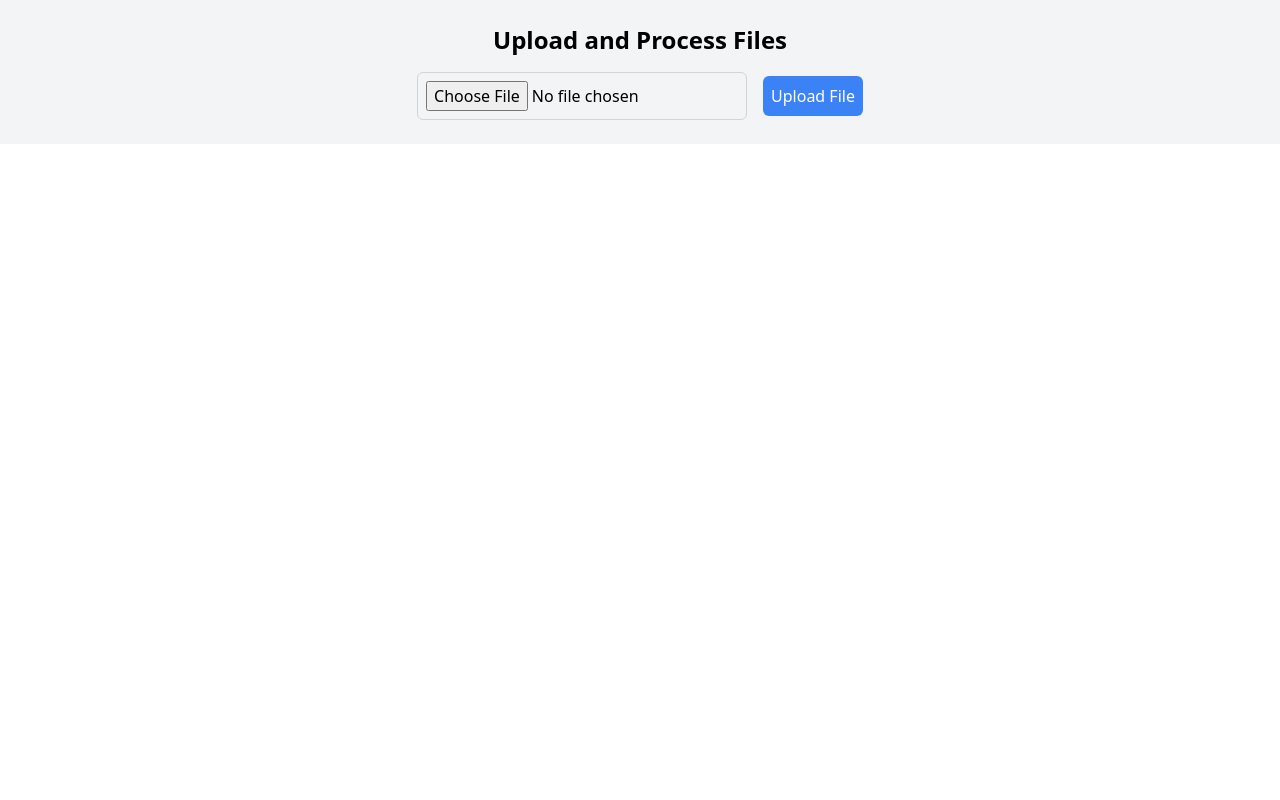
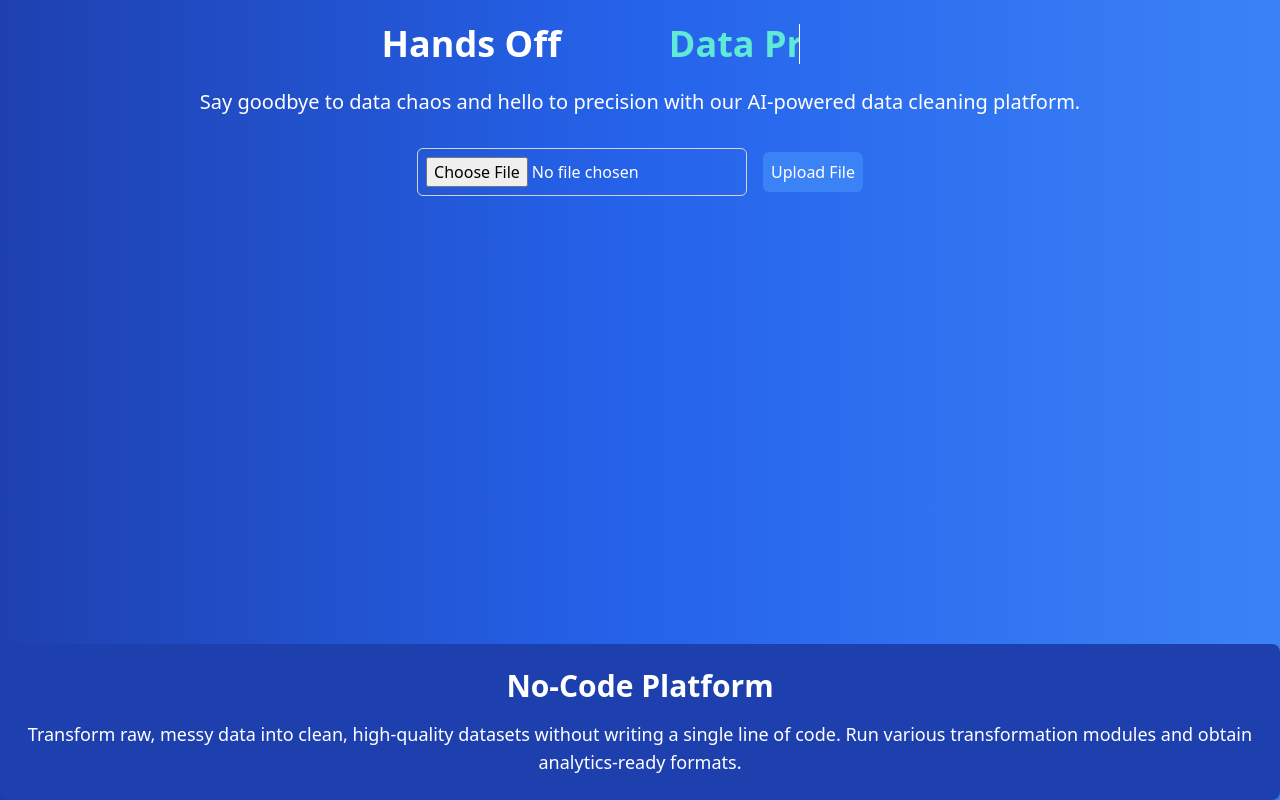
Before and after one commit to MichelleRenyx/File-Processing-System, a React (Vite) app in the folder frontend/: page / in a window 1280 px wide. Built offline with nearby package versions, Linux system fonts and the light colour scheme.

Commit message:
1. debug Header offset 2. Optimize the front-end page

```diff
--- a/frontend/src/App.jsx
+++ b/frontend/src/App.jsx
@@ -3,7 +3,7 @@ import FileUploader from './components/FileUploader';
 import DataProcessor from './components/DataProcessor';
 import PatternInput from './components/PatternInput';
 import DownloadComponent from './components/DownloadComponent';
-// import './styles/App.css';
+import './styles/App.css';
 
 function App() {
   const [htmlData, setHtmlData] = useState('');
@@ -30,24 +30,46 @@ function App() {
     }
   };
 
+
 return (
-  <div className="App p-6 text-center bg-gray-100">
-    <h1 className="text-2xl font-bold mb-4">Upload and Process Files</h1>
+  <div className="App bg-gradient-to-r from-blue-800 via-blue-600 to-blue-500  min-h-screen p-6 text-center text-white">
+    <h1 className="text-4xl font-bold mb-6">
+      Hands Off <span className="text-teal-300"><span className="typing-effect-wrapper"><span className="typing-effect">Data Processment</span></span></span>
+    </h1>
+    <p className="text-xl mb-8">
+      Say goodbye to data chaos and hello to precision with our AI-powered data
+      cleaning platform.
+    </p>
+
     <FileUploader onFileUpload={handleFileUpload} />
+
     {htmlData && (
       <>
-        <h2 className="text-xl font-semibold mt-6">Original Data</h2>
+        <h2 className="text-2xl font-semibold mt-6">Original Data</h2>
         <DataProcessor htmlData={htmlData} />
       </>
     )}
+
     {fileData && <PatternInput fileData={fileData} onProcessData={handleProcessData} />}
+
     {processedHtmlData && (
       <>
-        <h2 className="text-xl font-semibold mt-6">Processed Data</h2>
+        <h2 className="text-2xl font-semibold mt-6">Processed Data</h2>
         <DataProcessor htmlData={processedHtmlData} />
-        <DownloadComponent onDownload={handleDownload} />
+        <div className="mt-6">
+          <DownloadComponent onDownload={handleDownload} />
+        </div>
       </>
     )}
+
+    <div className="fixed inset-x-0 bottom-0 bg-blue-800 p-6 text-center text-white rounded-lg shadow-lg">
+      <h2 className="text-3xl font-semibold mb-4">No-Code Platform</h2>
+      <p className="text-lg">
+        Transform raw, messy data into clean, high-quality datasets without
+        writing a single line of code. Run various transformation modules and
+        obtain analytics-ready formats.
+      </p>
+    </div>
   </div>
 );
 }
--- a/frontend/src/components/DataProcessor.jsx
+++ b/frontend/src/components/DataProcessor.jsx
@@ -1,13 +1,82 @@
 // Responsible for processing uploaded data display.
 
-import React from 'react';
+import React, { useEffect, useState } from 'react';
 
+// Parsing HTML table data
+const parseHTMLTableData = (htmlString) => {
+  const table = document.createElement("table");
+  table.innerHTML = htmlString; // insert the HTML string into the table element
+
+  const rows = Array.from(table.querySelectorAll("tr")); // get all rows
+
+  // get the header row
+  const headerCells = Array.from(rows[0].querySelectorAll("th, td"));
+  const header = headerCells.map((cell) => cell.textContent.trim());
+
+  // parse the data rows
+  const data = rows.slice(1).map((row) => {
+    const cells = Array.from(row.querySelectorAll("td")); // get all cells in the row
+    const rowData = {};
+
+    // map the cells to the header
+    header.forEach((col, index) => {
+      rowData[col] = cells[index]?.textContent.trim() || ""; // if the cell is empty, use an empty string
+    });
+
+    return rowData;
+  });
+
+  return data;
+};
 
 function DataProcessor({ htmlData }) {
+  const [parsedData, setParsedData] = useState([]);
+
+  // Parsing HTML table data
+  useEffect(() => {
+    if (htmlData) {
+      const parsed = parseHTMLTableData(htmlData); // Parsing HTML data
+      setParsedData(parsed); // Store the parsed data in the state
+    }
+  }, [htmlData]);
+
+  const renderTable = () => {
+    if (parsedData.length === 0) return null; // If there is no data, the table will not be rendered.
+
+    const headers = Object.keys(parsedData[0]); // Get the table header (inferred from the key name of the first data row)
+    return (
+      <table className="min-w-full table-auto border-collapse mt-4">
+        <thead>
+          <tr className="bg-blue-950 text-white">
+            {headers.map((header, index) => (
+              <th key={index} className="px-4 py-2 border-r border-white text-left">{header}</th>
+            ))}
+          </tr>
+        </thead>
+        <tbody>
+          {parsedData.map((row, index) => (
+            <tr
+              key={index}
+              className={`odd:bg-blue-900 even:bg-blue-950 hover:bg-blue-200`}
+            >
+              {headers.map((header, colIndex) => (
+                <td key={colIndex} className="px-4 py-2 border-r border-white text-left">{row[header]}</td>
+              ))}
+            </tr>
+          ))}
+        </tbody>
+      </table>
+    );
+  };
+
   return (
-      <div dangerouslySetInnerHTML={{ __html: htmlData }} />
+    <div className="overflow-x-auto bg-blue-950 rounded-lg shadow-lg mt-6">
+      {renderTable()}
+    </div>
   );
 }
 
 
+
+
 export default DataProcessor;
--- a/frontend/src/components/PatternInput.jsx
+++ b/frontend/src/components/PatternInput.jsx
@@ -27,10 +27,10 @@ function PatternInput({ fileData, onProcessData }) {
     <div className="mt-4">
       <input
         type="text"
-        placeholder="Describe what you want to find and replace"
+        placeholder="Describe your need for data processing."
         value={patternDescription}
         onChange={e => setPatternDescription(e.target.value)}
-        className="p-2 border border-gray-300 rounded-md w-64"
+        className="p-2 border bg-black border-gray-300 rounded-md w-80"
       />
       <button
         onClick={handleProcess}
--- a/frontend/src/styles/App.css
+++ b/frontend/src/styles/App.css
@@ -1,62 +1,33 @@
+@keyframes typing {
+  0% {
+    width: 0;
+  }
+  25% {
+    width: 100%;
+  }
+  50% {
+    width: 100%;
+  }
+  75% {
+    width: 100%;
+  }
+  100% {
+    width: 0;
+  }
+}
 
-body {
-    font-family: 'Arial', sans-serif;
-    background-color: #f4f4f4;
-    margin: 0;
-    padding: 0;
-  }
+.typing-effect-wrapper {
+  display: inline-block;
+  overflow: hidden;
+  vertical-align: bottom;
+}
 
-  .App {
-    text-align: center;
-    padding: 20px;
-  }
-
-  input[type="file"],
-  input[type="text"],
-  button {
-    margin: 10px;
-    padding: 8px;
-    font-size: 16px;
-  }
-
-  button {
-    background-color: #007BFF;
-    color: white;
-    border: none;
-    border-radius: 5px;
-    cursor: pointer;
-    transition: background-color 0.3s;
-  }
-
-  button:hover {
-    background-color: #0056b3;
-  }
-
-  form {
-    margin: 20px auto;
-    width: 80%;
-    max-width: 500px;
-  }
-
-  div {
-    margin-top: 20px;
-  }
-
-  table {
-    width: 100%;
-    margin-top: 20px;
-  }
-
-  table, th, td {
-    border: 1px solid gray;
-    border-collapse: collapse;
-  }
-
-  th, td {
-    padding: 10px;
-    text-align: left;
-  }
-
-  th {
-    background-color: #f2f2f2;
-  }
+.typing-effect {
+  display: inline-block;
+  overflow: hidden;
+  white-space: nowrap;
+  width: auto;
+  border-right: 1px solid white; /* Simulates the cursor */
+  animation: typing 6s steps(15) infinite;
+  vertical-align: bottom;
+}
```
Also changed, not shown: 1 other file (tests, documents, lock files or other folders).
